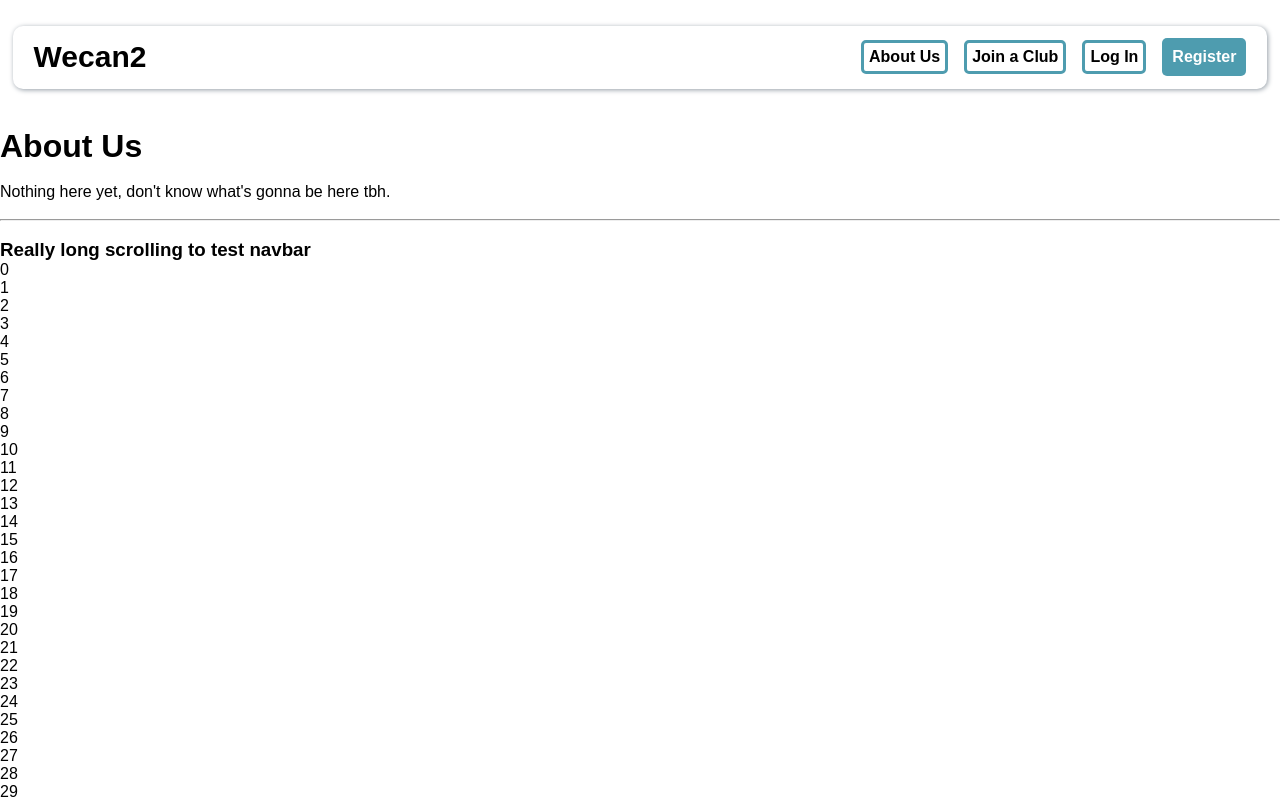
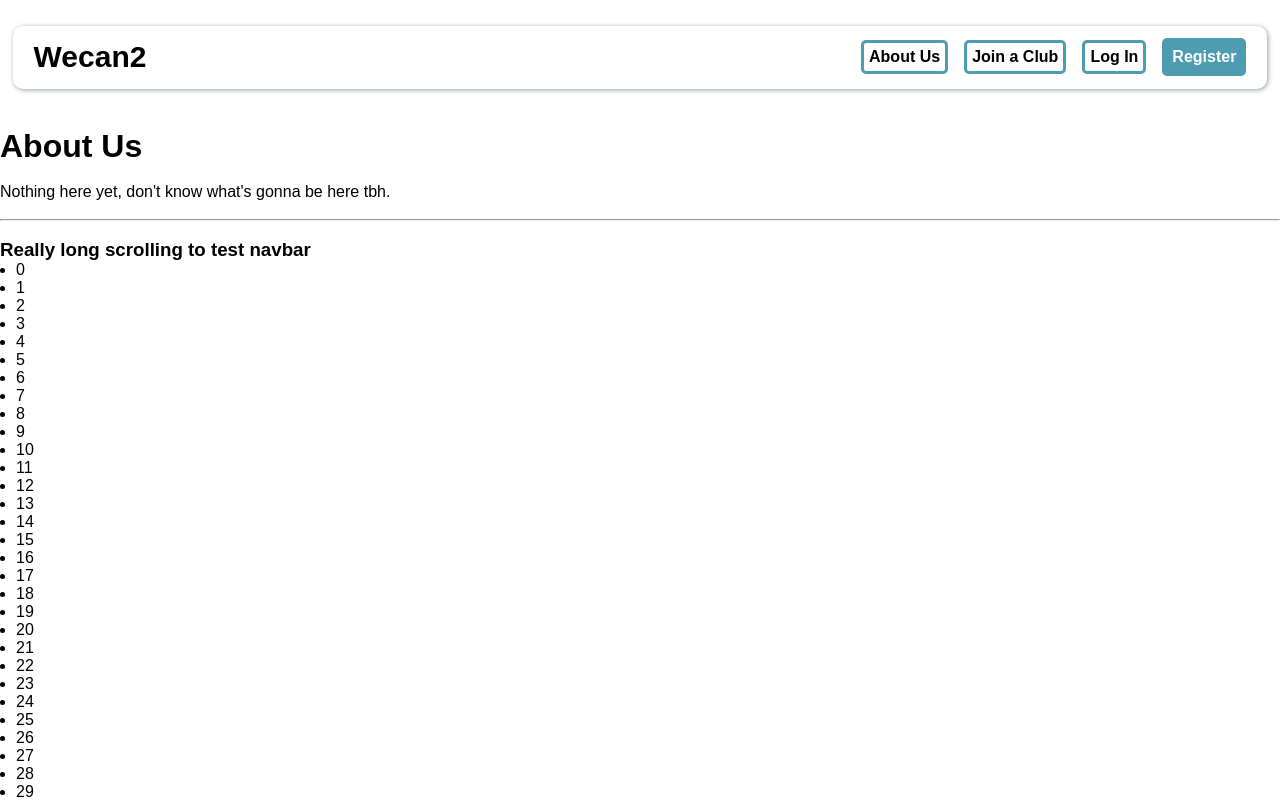
Before and after one commit to WheelerCodingClub/wecan2, a SvelteKit app: page /about in a window 1280 px wide. Shown: the top 800 px of the page. Built offline with nearby package versions, Linux system fonts and the light colour scheme; no server answers.

Commit message:
One more fix

```diff
--- a/src/routes/about/+page.svelte
+++ b/src/routes/about/+page.svelte
@@ -16,7 +16,7 @@
 <hr/>
 <br/>
 <h3>Really long scrolling to test navbar</h3>
-<ul style="list-style-type:disc;">
+<ul style="list-style-type:disc; margin-left: 1em;">
     {#each arr as item}
         <li>{item}</li>
     {/each}
```
